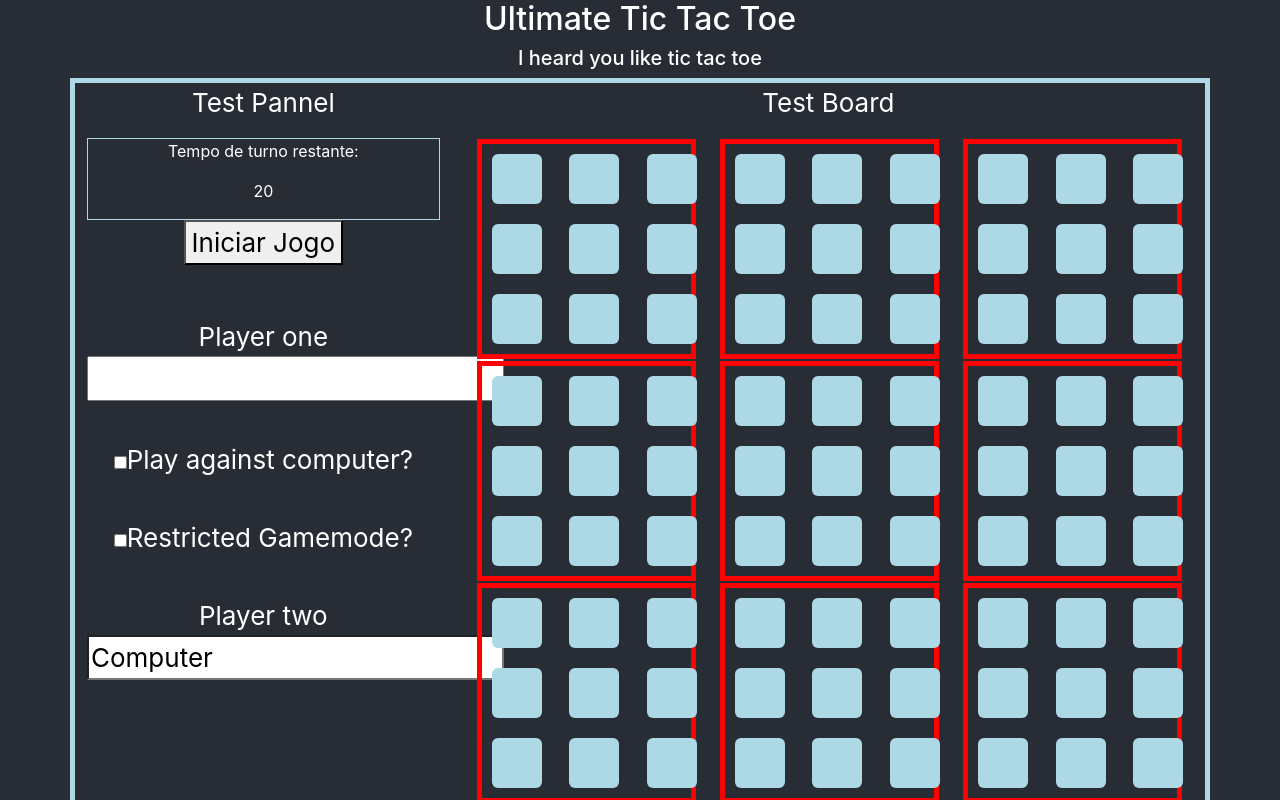
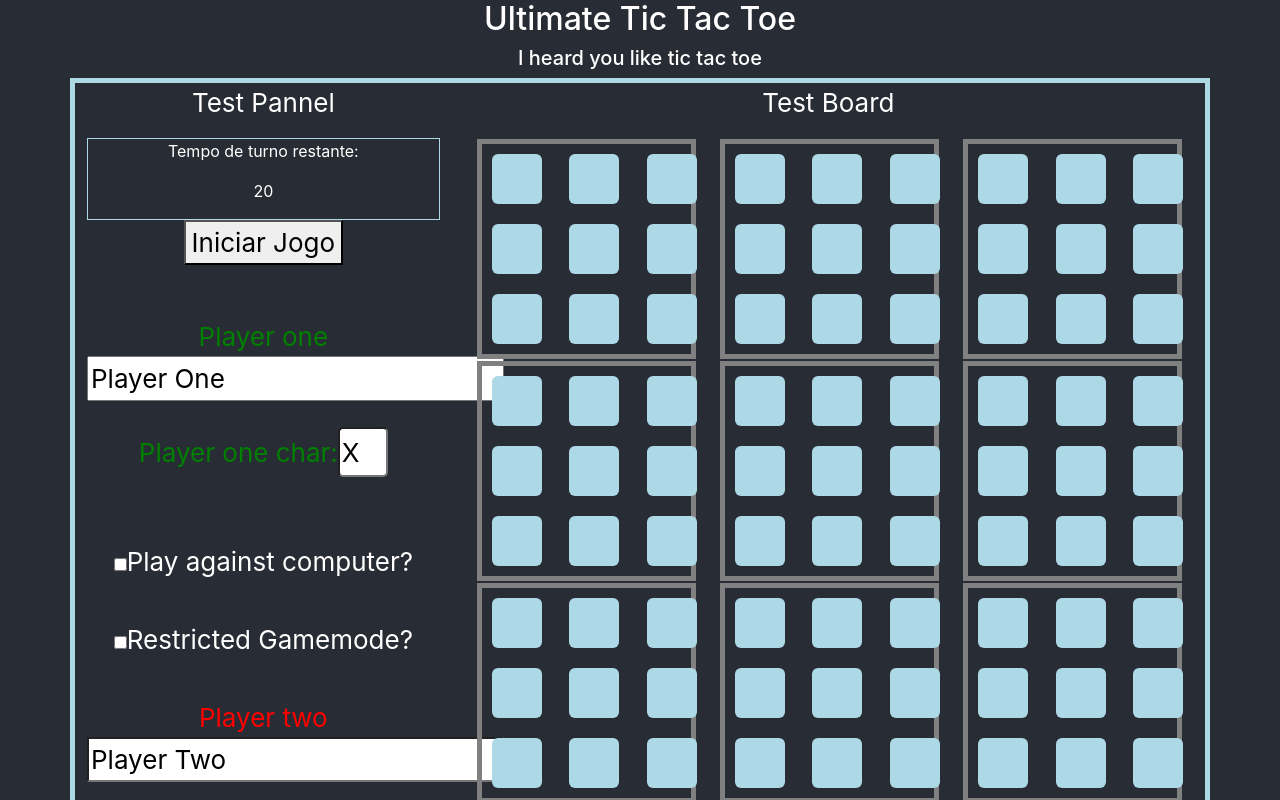
Before and after one commit to AceVentura-Code/UltimateTicTacToe, a React (Create React App) app: page / in a window 1280 px wide. Shown: the top 800 px of the page. Built offline with nearby package versions, Linux system fonts and the light colour scheme; the HTML template or start-up script is replaced by a standard one.

Commit message:
Add files via upload
Missing:
Permitir a seleção da posição no mini-tabuleiro seja com o rato ou então navegando com
o teclado pelas células disponíveis;

```diff
--- a/src/App.js
+++ b/src/App.js
@@ -11,6 +11,11 @@ function App() {
     const [vsAi, setVsAi] = useState(false);
     const [gamemode, setGamemode] = useState(false);
 
+
+    const [playerOneName, setPlayerOneName] = useState("Player One");
+    const [playerTwoName, setPlayerTwoName] = useState("Player Two");
+    const [playerOneChar, setPlayerOneChar] = useState("X");
+    const [playerTwoChar, setPlayerTwoChar] = useState("O");
 
     const switchPlayers = () => {
         setPlayer(player * -1);
@@ -33,8 +38,21 @@ function App() {
                     setGameStarted(false);
                 }
             }, 1000);
+            if(player == 1){
+                alert(playerOneName + " Starts")
+            }
+            else{
+                alert(playerTwoName + " Starts")
+            }
         } else if (timer !== TIMEOUTGAME) {
             setTimer(TIMEOUTGAME);
+            if(player===1 ){
+                alert("O jogador \"" + playerTwoName + "\" Ganhou o tabuleiro Completo");
+            }
+            if(player===-1 ){
+                alert("O jogador \"" + playerOneName + "\" Ganhou o tabuleiro Completo");
+            }
+
         }
         return() => {
             if (timerId) {
@@ -52,6 +70,7 @@ function App() {
         if (gameStarted === true) {
             setGameStarted(false);
         } else {
+            setPlayer(Math.random() < 0.5 ? 1 : -1);
             setGameStarted(true);
         }
     }
@@ -73,17 +92,26 @@ function App() {
                             player={player}
                             vsAi={vsAi}
                             setVsAi={setVsAi}
-                            gamemode={gamemode}
                             setGamemode={setGamemode}
-                                />
+                            setPlayerOneChar={setPlayerOneChar}
+                            setPlayerTwoChar={setPlayerTwoChar}
+                            setPlayerOneName={setPlayerOneName}
+                            setPlayerTwoName={setPlayerTwoName}
+
+                            />
                     </div>
                     <div className="col-md-8">
                         <GameBoard player={player}
                             onPlayerMove={switchPlayers}
                             gameStarted={gameStarted}
+                            setGameStarted={setGameStarted}
                             onGameStart={StartGame}
                             gamemode={gamemode}
                             vsAi={vsAi}
+                            playerOneChar={playerOneChar}
+                            playerOneName={playerOneName}
+                            playerTwoChar={playerTwoChar}
+                            playerTwoName={playerTwoName}
                             />
                     </div>
                 </div>
--- a/src/Components/Cell.component.jsx
+++ b/src/Components/Cell.component.jsx
@@ -1,17 +1,17 @@
-import './Cell.css';
-import { playerOne, playerTwo } from '../Constants';
+import "./Cell.css";
+import { playerOne, playerTwo } from "../Constants";
+import ControlPannel from "../Components/ControlPannel.component";
 
-function GameCell({cell, player ,colorSwap, isAvailable}) {
+function GameCell({ cell, player, colorSwap, playerOneChar, playerTwoChar }) {
+  let text = cell === 1 ? playerOneChar : cell === -1 ? playerTwoChar : " ";
 
-
-    let text = cell === 1 ? playerOne : cell === -1 ? playerTwo : " "
-
-
-    return (
-        <div className='cell' >
-            <button disabled={player===0} className={`btn ${colorSwap} cellBtn`}>{text}</button>
-        </div>
-    );
+  return (
+    <div className="cell">
+      <button disabled={player === 0} className={`btn ${colorSwap} cellBtn`}>
+        {text}
+      </button>
+    </div>
+  );
 }
 
 export default GameCell;
--- a/src/Components/ControlPannel.component.jsx
+++ b/src/Components/ControlPannel.component.jsx
@@ -1,26 +1,30 @@
 import { useState, useEffect } from 'react';
 import './ControlPannel.css';
 
-function ControlPannel({ gameStarted, onGameStart, timer, vsAi, setVsAi, gamemode, setGamemode }) {
+function ControlPannel({ gameStarted, onGameStart, timer, vsAi, setVsAi, setGamemode, setPlayerOneChar, setPlayerTwoChar, setPlayerOneName,setPlayerTwoName}) {
 
-    const [playerOneName, setPlayerOneName] = useState("Player");
-    const [playerTwoName, setPlayerTwoName] = useState("Computer");
+
 
     useEffect(() => {
-        console.log("vsAi = " + vsAi);
 
-        console.log("playerOneName = " + playerOneName);
-        console.log("playerTwoName = " + playerTwoName);
+
         if (vsAi) {
+            setPlayerTwoName('Computer');
+            setPlayerTwoChar('O');
+            document.getElementById("PlayerTwoName").value = 'Computer';
+            document.getElementById("PlayerTwoChar").value = 'O';
             document.getElementById("PlayerTwoName").style.backgroundColor = "#CCCCCC";
+            document.getElementById("PlayerTwoChar").style.backgroundColor = "#CCCCCC";
         }
         else {
-            setPlayerTwoName("Computer");
-            document.getElementById("PlayerTwoName").value = playerTwoName;
+            setPlayerTwoName('Player Two');
+            setPlayerTwoChar('O');
+            document.getElementById("PlayerTwoName").value = 'Player Two';
+            document.getElementById("PlayerTwoChar").value = 'O';
             document.getElementById("PlayerTwoName").style.backgroundColor = "#FFFFFF";
+            document.getElementById("PlayerTwoChar").style.backgroundColor = "#FFFFFF";
         }
     }, [vsAi]);
-
 
 
     return (
@@ -33,8 +37,10 @@ function ControlPannel({ gameStarted, onGameStart, timer, vsAi, setVsAi, gamemod
                 {gameStarted ? "Parar jogo" : "Iniciar Jogo"}
             </button>
             <div className="playerSetup">
-                <label htmlFor="PlayerOneName">Player one</label>
-                <input type="text" id="PlayerOneName" name="PlayerOneName" onChange={(e) => setPlayerOneName(e.target.value)} />
+                <label className="P1" htmlFor="PlayerOneName">Player one</label>
+                <input type="text" id="PlayerOneName" name="PlayerOneName" defaultValue="Player One" onChange={(e) => setPlayerOneName(e.target.value)} />
+                <label className="P1" htmlFor="PlayerOneChar">Player one char: </label>
+                <input type="text" className='playerchar' id="PlayerOneChar" name="PlayerOneChar"defaultValue="X" maxLength={1} onChange={(e) => setPlayerOneChar(e.target.value)}/>
                 <br />
                 <br />
                 <input type='checkbox' disabled={gameStarted} id="vsAi" name="vsAi" onClick={(e) => setVsAi(e.target.checked)} />
@@ -45,8 +51,11 @@ function ControlPannel({ gameStarted, onGameStart, timer, vsAi, setVsAi, gamemod
                 <label htmlFor="gamemode">Restricted Gamemode?</label>
                 <br />
                 <br />
-                <label htmlFor="PlayerTwoName">Player two</label>
-                <input disabled={vsAi} type="text" id="PlayerTwoName" name="PlayerTwoName" defaultValue={playerTwoName} onChange={(e) => setPlayerTwoName(e.target.value)} />
+                <label className="P2" htmlFor="PlayerTwoName">Player two</label>
+                <input disabled={vsAi} type="text" id="PlayerTwoName" name="PlayerTwoName" defaultValue="Player Two" onChange={(e) => setPlayerTwoName(e.target.value)} />
+                <label className="P2"htmlFor="PlayerTwoChar">Player two char: </label>
+                <input disabled={vsAi} type="text" className='playerchar' id="PlayerTwoChar" name="PlayerTwoChar" defaultValue="O" maxLength={1} onChange={(e) => setPlayerTwoChar(e.target.value)}
+ />
             </div>
 
         </div>
--- a/src/Components/ControlPannel.css
+++ b/src/Components/ControlPannel.css
@@ -5,4 +5,18 @@
 
 .playerSetup{
     margin: 2em auto;
+
 }
+
+.playerchar{
+    width: 50px;
+    height: 50px;
+    border-radius: 5px;
+    margin: 1em auto;
+}
+.P1{
+    color: green;
+}
+.P2{
+    color: red;
+}
--- a/src/Components/GameBoard.component.jsx
+++ b/src/Components/GameBoard.component.jsx
@@ -1,13 +1,17 @@
 import { useState, useEffect } from "react";
 import "./GameBoard.css";
 import SubGame from "./SubGame.component";
-
 function GameBoard({
   player,
   onPlayerMove,
   gameStarted,
+  setGameStarted,
   gamemode,
   vsAi,
+  playerOneChar,
+  playerTwoChar,
+  playerOneName,
+  playerTwoName
 }) {
   const [majorGames, setMajorGames] = useState(Array(9).fill(null));
   const [writeFunctions, setWriteFunctions] = useState(Array(9).fill(null))
@@ -31,8 +35,16 @@ function GameBoard({
       setNextBoard(-1);
       setComputerToPlay(false);
       setFinish(false);
+      if(player === -1 && vsAi){
+        setComputerToPlay(true);
+      }
+    }
+    else{
+      setComputerToPlay(false);
+
     }
   }, [gameStarted]);
+
 
   useEffect(() => {
     if (vsAi && computerToPlay && !finish) {
@@ -50,25 +62,27 @@ function GameBoard({
           subGameIndex = nullIndexes[randomIndex];
         }
       }
-      console.log(subGameIndex);
-
-
       while(true){
         var randomIndex = Math.floor(Math.random() * 9);
         if(writeFunctions[subGameIndex](randomIndex)){
           break;
         }
       }
-      onBoardMove(subGameIndex);
+      onBoardMove(randomIndex);
       setComputerToPlay(false);
     }
 
   }, [computerToPlay]);
 
   const OnSubGamedWin = (majorGamesIndex, winner) => {
-    console.log(
-      "O vencedor do tabuleiro " + majorGamesIndex + " foi o " + winner
-    );
+
+    if(winner === 1){
+      alert( "O vencedor do tabuleiro " + majorGamesIndex + " foi o \"" + playerOneName + "\"")
+    }else if(winner === -1){
+      alert( "O vencedor do tabuleiro " + majorGamesIndex + " foi o \"" + playerTwoName + "\"")
+    }else{
+      alert( "O tabuleiro " + majorGamesIndex + " acabou em empate")
+    }
     majorGames[majorGamesIndex] = winner;
 
     console.log(majorGames)
@@ -84,20 +98,33 @@ function GameBoard({
     if (colVerification != 0 || rowVerification != 0 || diagVerification != 0) {
 
       if (majorGames[majorGamesIndex] == 1) {
-        alert("O X Ganhou o tabuleiro Completo");
+        alert("O jogador \"" + playerOneName + "\" Ganhou o tabuleiro Completo");
 
       } else {
-        alert("A O Ganhou o tabuleiro Completo");
+        alert("O jogador \"" + playerTwoName + "\" Ganhou o tabuleiro Completo");
       }
       setFinish(true);
       return;
     }
     else if (majorGames.filter((x) => x == null).length === 0) {
-      alert("Acabou em empate");
+      var P1Wins = majorGames.filter((x) => x == 1).length;
+      var P2Wins = majorGames.filter((x) => x == -1).length;
+      if(P1Wins > P2Wins){
+        alert("O jogador \"" + playerOneName + "\" Ganhou o tabuleiro Completo");
+      }
+      else if(P1Wins < P2Wins){
+        alert("O jogador \"" + playerTwoName + "\" Ganhou o tabuleiro Completo");
+      }
+      else{
+        alert("Acabou em empate");
+      }
       setFinish(true);
+      setGameStarted(false);
     }
 
   };
+
+
 
   //Retornar vencedor da coluna, se nao houver, retorna 0
   function verifyCols(index) {
@@ -145,7 +172,6 @@ function GameBoard({
       <div className="row">
         {majorGames.map((item, index) => (
           <SubGame
-
             key={index.toString()}
             indexOut={index}
             gameStarted={gameStarted}
@@ -159,6 +185,9 @@ function GameBoard({
             setComputerToPlay={setComputerToPlay}
             writeFunction={writeFunctions}
             gameFinished={finish}
+            playerOneChar={playerOneChar}
+            playerTwoChar={playerTwoChar}
+
           />
         ))}
       </div>
--- a/src/Components/SubGame.component.jsx
+++ b/src/Components/SubGame.component.jsx
@@ -1,6 +1,7 @@
 import "./SubGame.css";
 import GameCell from "./Cell.component";
 import { useState, useEffect } from "react";
+import { playerOne, playerTwo } from "../Constants";
 
 function SubGame({
   indexOut,
@@ -15,6 +16,8 @@ function SubGame({
   setComputerToPlay,
   writeFunction,
   gameFinished,
+  playerOneChar,
+  playerTwoChar
 }) {
   const [minorGames, setMinorGames] = useState(Array(9).fill(0));
   const [colorSwap, setColorSwap] = useState("blue-color");
@@ -138,10 +141,20 @@ function SubGame({
     return 0;
   }
 
+  function getSubgameTableClass(){
+    if(player === 1){
+      return true;
+    }
+    else{
+      return false;
+    }
+  }
+
   return (
     <div className="col-md-4" id={"Subgame" + indexOut}>
       <div
-        className={`container subgame ${isAvailable ? "selectable-board" : ""}`}
+        className={`container subgame ${(isAvailable && gameStarted) ?  (getSubgameTableClass() ? "selectable-board-p1": "selectable-board-p2") : "selectable-board"} `}
+
       >
         <div className="row">
           {minorGames.map((item, index) => (
@@ -156,6 +169,8 @@ function SubGame({
                 cell={item}
                 colorSwap={colorSwap}
                 isAvailable={isAvailable}
+                playerOneChar={playerOneChar}
+                playerTwoChar={playerTwoChar}
               />
             </div>
           ))}
--- a/src/Components/SubGame.css
+++ b/src/Components/SubGame.css
@@ -5,6 +5,16 @@
 }
 
 .selectable-board {
-    border:5px solid Red;
+    border:5px solid grey;
     margin: 1px;
 }
+
+.selectable-board-p1 {
+    border:5px solid green;
+    margin: 1px;
+}
+
+.selectable-board-p2 {
+    border:5px solid red;
+    margin: 1px;
+}
```
